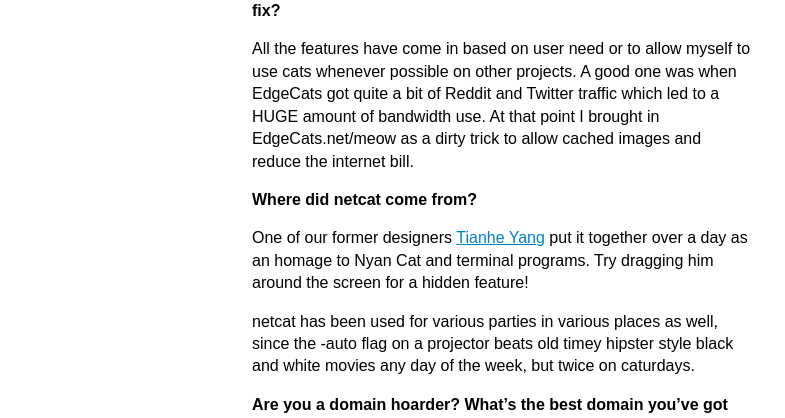
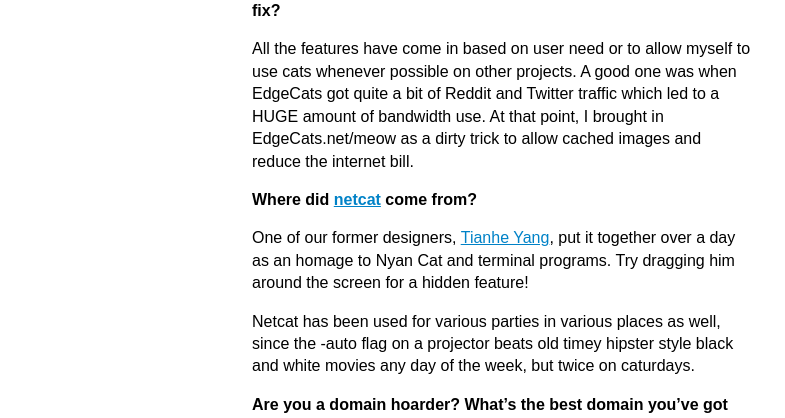
Before and after one commit to 10dollars/tendollars.github.io.raw, a Jekyll site: the page built from _posts/2014-04-30-carlo-flores.md, in a window 1280 px wide. Shown: the part 1574-1992 px from the top of the page, without its empty margins (248-1033 px from the left). Built offline with Jekyll 4.4.1, drawn with Linux system fonts in a browser that asks for light colours; part of the change alters nothing that is shown.

```diff
--- a/_posts/2014-04-30-carlo-flores.md
+++ b/_posts/2014-04-30-carlo-flores.md
@@ -28,13 +28,13 @@ Yes!  When I first started at EdgeCast we built a testing framework to ensure ou
 
 #### How did you decide what features to build in? Are there any new features you want to add in the future? Anything you're dying to fix?
 
-All the features have come in based on user need or to allow myself to use cats whenever possible on other projects.  A good one was when EdgeCats got quite a bit of Reddit and Twitter traffic which led to a HUGE amount of bandwidth use.  At that point I brought in EdgeCats.net/meow as a dirty trick to allow cached images and reduce the internet bill.
+All the features have come in based on user need or to allow myself to use cats whenever possible on other projects.  A good one was when EdgeCats got quite a bit of Reddit and Twitter traffic which led to a HUGE amount of bandwidth use.  At that point, I brought in EdgeCats.net/meow as a dirty trick to allow cached images and reduce the internet bill.
 
-#### Where did netcat come from?
+#### Where did [netcat](http://edgecats.net/netcat) come from?
 
-One of our former designers [Tianhe Yang](https://twitter.com/tianheyang) put it together over a day as an homage to Nyan Cat and terminal programs.  Try dragging him around the screen for a hidden feature!
+One of our former designers, [Tianhe Yang](https://twitter.com/tianheyang), put it together over a day as an homage to Nyan Cat and terminal programs. Try dragging him around the screen for a hidden feature!
 
-netcat has been used for various parties in various places as well, since the -auto flag on a projector beats old timey hipster style black and white movies any day of the week, but twice on caturdays.
+Netcat has been used for various parties in various places as well, since the -auto flag on a projector beats old timey hipster style black and white movies any day of the week, but twice on caturdays.
 
 #### Are you a domain hoarder? What's the best domain you've got sitting idle right now?
 
```
